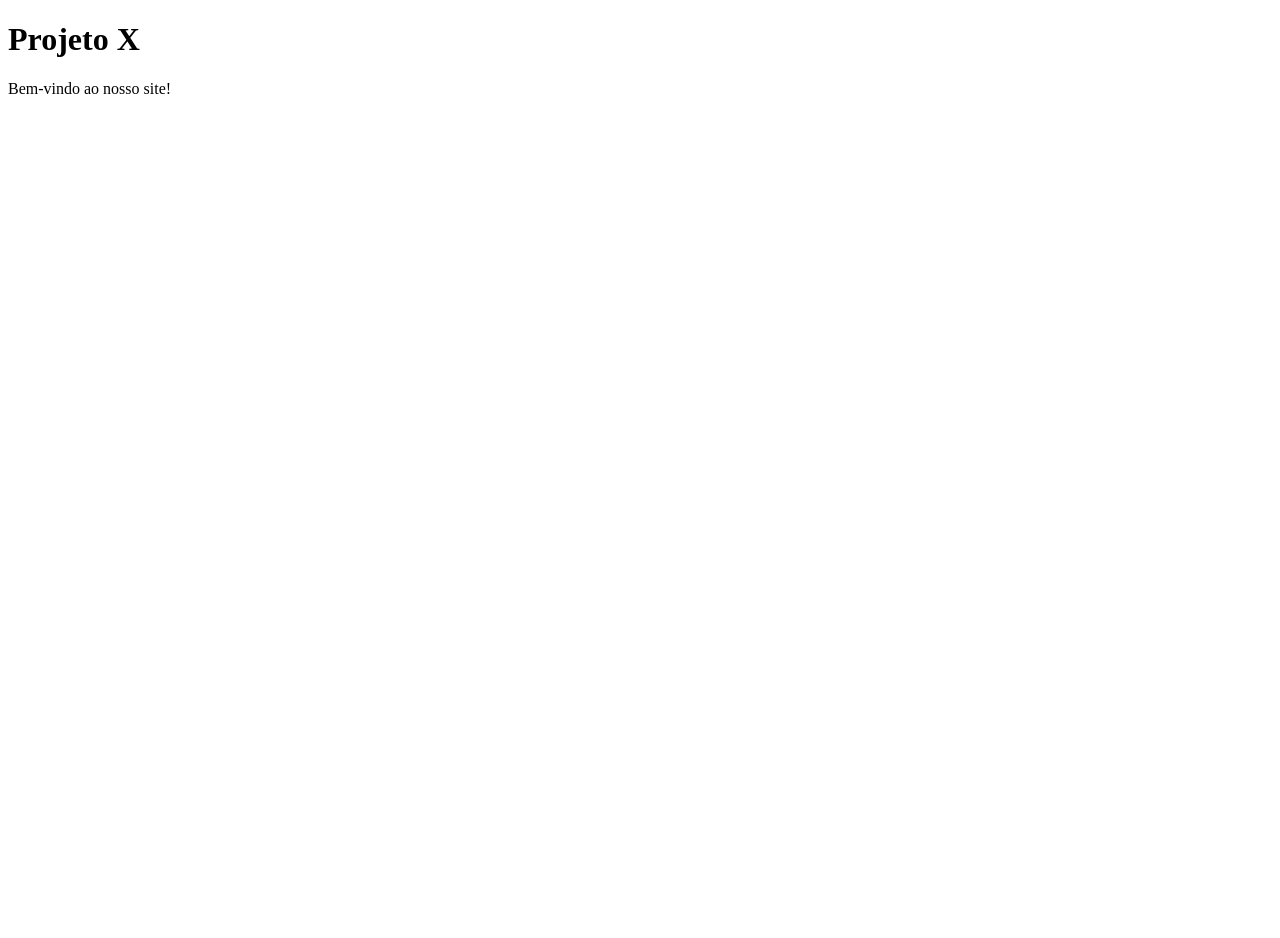
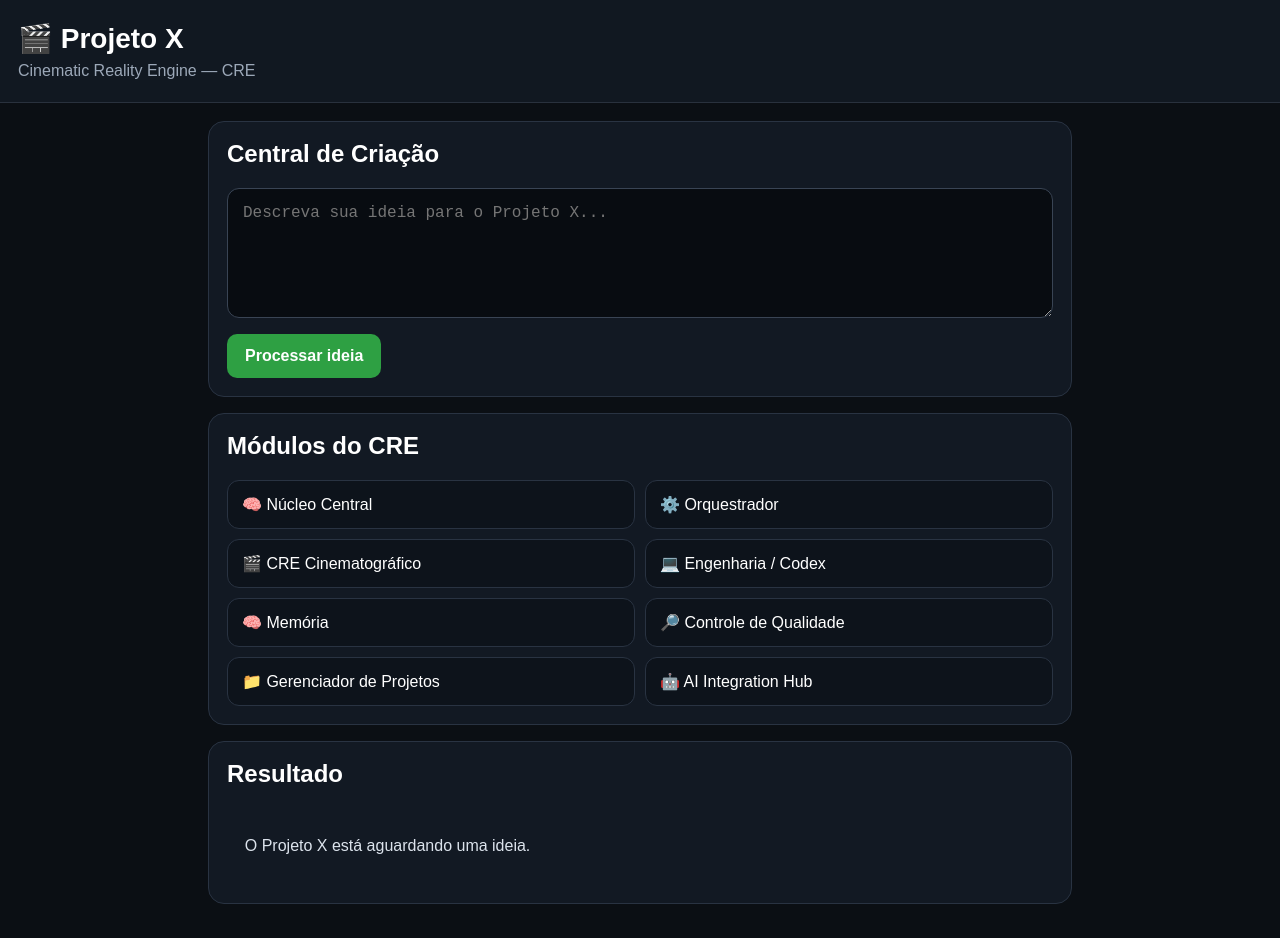
Before and after one commit to marcosszszerbati-arch/Projeto-x, a plain HTML site: page index.html in a window 1280 px wide. Before the commit the page ends 800 px from the top, so only its background shows below. Drawn offline with Linux system fonts and the light colour scheme.

Commit message:
Update index.html

```diff
--- a/index.html
+++ b/index.html
@@ -1,14 +1,191 @@
 <!DOCTYPE html>
 <html lang="pt-BR">
 <head>
-  <meta charset="UTF-8">
-  <meta name="viewport" content="width=device-width, initial-scale=1.0">
-  <title>Projeto X</title>
+<meta charset="UTF-8">
+<meta name="viewport" content="width=device-width, initial-scale=1.0">
+<title>Projeto X — CRE</title>
+
+<style>
+*{box-sizing:border-box}
+
+body{
+  margin:0;
+  font-family:Arial,sans-serif;
+  background:#0b0f14;
+  color:#fff;
+}
+
+header{
+  padding:22px 18px;
+  background:#111821;
+  border-bottom:1px solid #29313d;
+}
+
+header h1{
+  margin:0;
+  font-size:28px;
+}
+
+header p{
+  margin:7px 0 0;
+  color:#9ca8b8;
+}
+
+main{
+  padding:18px;
+  max-width:900px;
+  margin:auto;
+}
+
+.card{
+  background:#121923;
+  border:1px solid #293342;
+  border-radius:16px;
+  padding:18px;
+  margin-bottom:16px;
+}
+
+.card h2{
+  margin-top:0;
+}
+
+textarea{
+  width:100%;
+  min-height:130px;
+  padding:15px;
+  border-radius:12px;
+  border:1px solid #394454;
+  background:#080c11;
+  color:white;
+  font-size:16px;
+  resize:vertical;
+}
+
+button{
+  margin-top:12px;
+  padding:13px 18px;
+  border:0;
+  border-radius:10px;
+  background:#2ea043;
+  color:white;
+  font-size:16px;
+  font-weight:bold;
+}
+
+.modules{
+  display:grid;
+  grid-template-columns:repeat(2,1fr);
+  gap:10px;
+}
+
+.module{
+  padding:14px;
+  background:#0d131b;
+  border:1px solid #293342;
+  border-radius:12px;
+}
+
+#resultado{
+  white-space:pre-wrap;
+  line-height:1.6;
+  color:#dce3ec;
+}
+
+@media(max-width:600px){
+  .modules{
+    grid-template-columns:1fr;
+  }
+}
+</style>
 </head>
+
 <body>
 
-  <h1>Projeto X</h1>
-  <p>Bem-vindo ao nosso site!</p>
+<header>
+  <h1>🎬 Projeto X</h1>
+  <p>Cinematic Reality Engine — CRE</p>
+</header>
+
+<main>
+
+<div class="card">
+  <h2>Central de Criação</h2>
+
+  <textarea id="ideia"
+  placeholder="Descreva sua ideia para o Projeto X..."></textarea>
+
+  <button onclick="processar()">Processar ideia</button>
+</div>
+
+<div class="card">
+  <h2>Módulos do CRE</h2>
+
+  <div class="modules">
+    <div class="module">🧠 Núcleo Central</div>
+    <div class="module">⚙️ Orquestrador</div>
+    <div class="module">🎬 CRE Cinematográfico</div>
+    <div class="module">💻 Engenharia / Codex</div>
+    <div class="module">🧠 Memória</div>
+    <div class="module">🔎 Controle de Qualidade</div>
+    <div class="module">📁 Gerenciador de Projetos</div>
+    <div class="module">🤖 AI Integration Hub</div>
+  </div>
+</div>
+
+<div class="card">
+  <h2>Resultado</h2>
+  <div id="resultado">
+    O Projeto X está aguardando uma ideia.
+  </div>
+</div>
+
+</main>
+
+<script>
+
+function processar(){
+
+  const ideia = document.getElementById("ideia").value.trim();
+  const resultado = document.getElementById("resultado");
+
+  if(!ideia){
+    resultado.textContent =
+      "Digite uma ideia para o Projeto X processar.";
+    return;
+  }
+
+  resultado.textContent =
+`PROJETO X — ANÁLISE INICIAL
+
+Ideia recebida:
+${ideia}
+
+NÚCLEO CENTRAL
+Solicitação recebida.
+
+ORQUESTRADOR
+Fluxo identificado.
+
+CRE
+A ideia será transformada em uma produção cinematográfica estruturada.
+
+ETAPAS PLANEJADAS
+1. Interpretar ideia
+2. Criar conceito
+3. Desenvolver personagens
+4. Desenvolver cenários
+5. Planejar cenas
+6. Definir cinematografia
+7. Criar prompts
+8. Executar controle de qualidade
+9. Registrar continuidade
+
+Status:
+PLANEJAMENTO`;
+
+}
+
+</script>
 
 </body>
-</html>
+  </html>
```
